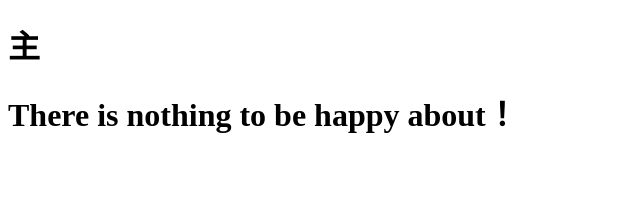
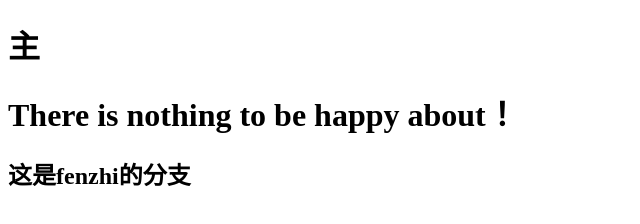
Before and after one commit to WH52/git_git, a plain HTML site: page index.html in a window 1280 px wide. Shown: the whole page, without its empty margins (0-640 px from the left). Drawn offline with Linux system fonts and the light colour scheme.

Commit message:
这是分支的第一次保存

```diff
--- a/index.html
+++ b/index.html
@@ -9,5 +9,7 @@
 <body>
     <h1>主</h1>
     <h1>There is nothing to be happy about！</h1>
+
+    <h2>这是fenzhi的分支</h2>
 </body>
 </html>
```
